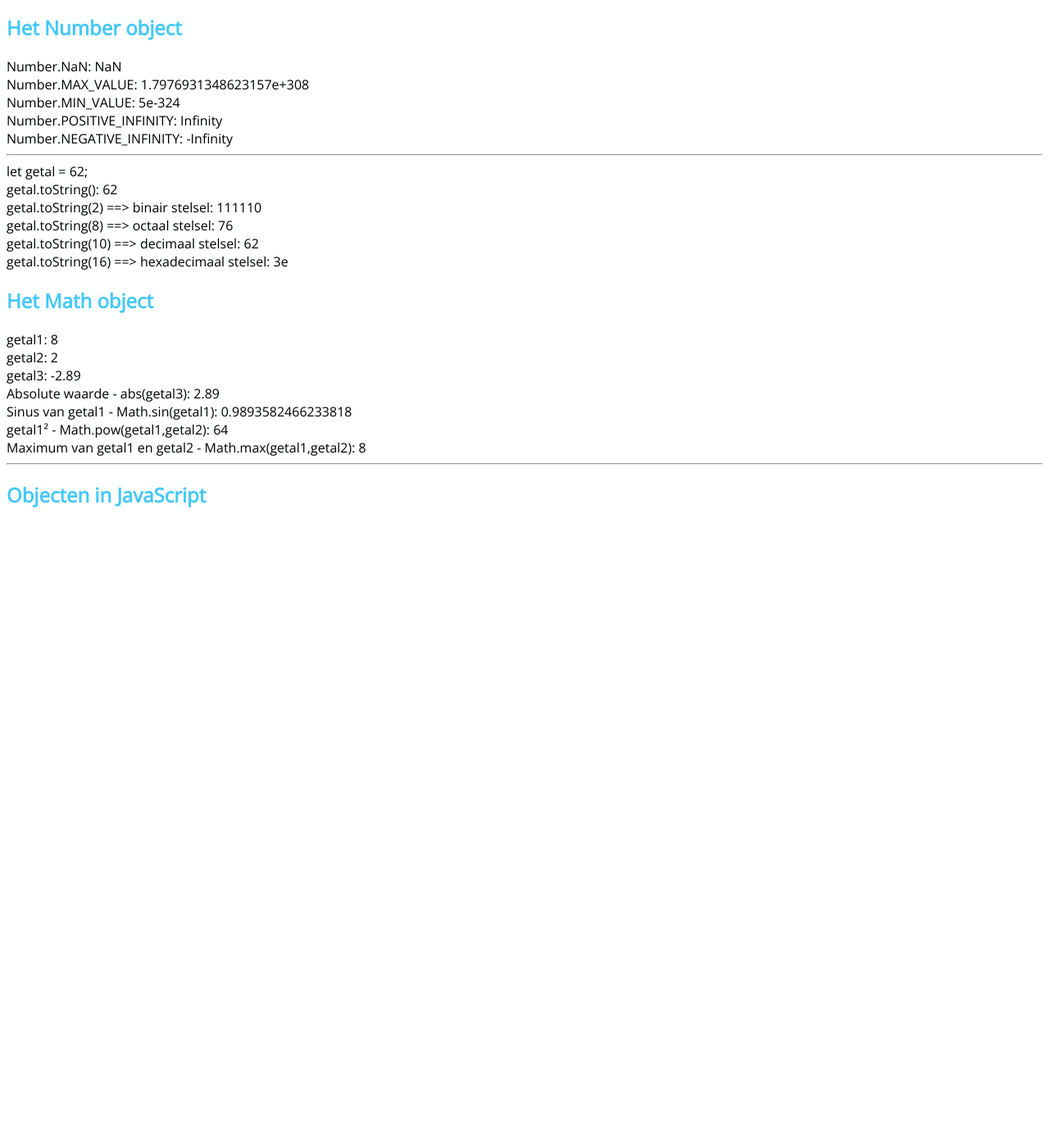
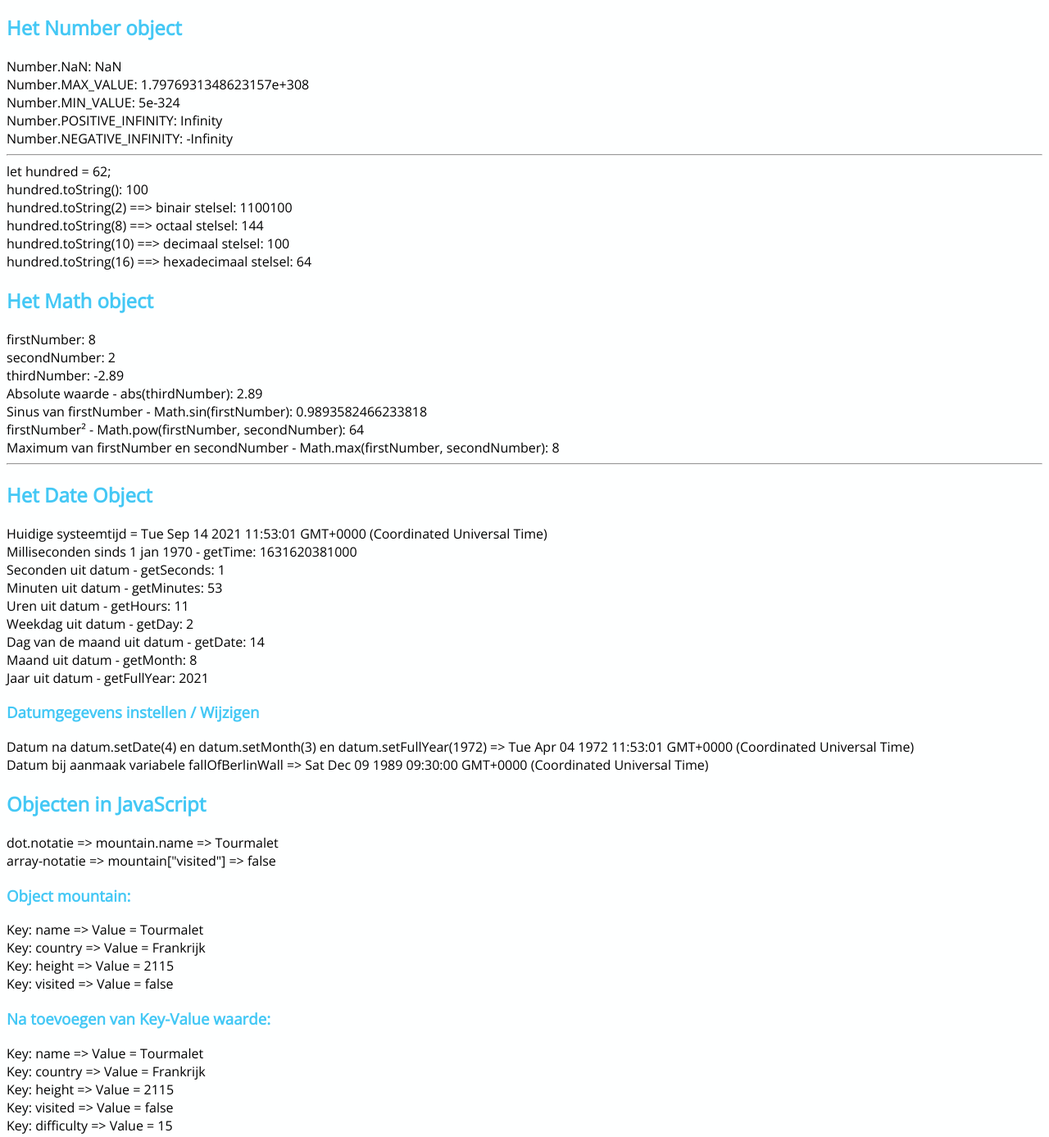
Before and after one commit to howest-gp-wfa/cu-Objecten, a plain HTML site: page index.html in a window 1280 px wide. Shown: the part 576-1963 px from the top of the page at 82% size. Before the commit the page ends 1216 px from the top, so only its background shows below. Drawn offline with nearby package versions, Linux system fonts and the light colour scheme.

Commit message:
Update conventions

```diff
--- a/index.html
+++ b/index.html
@@ -21,13 +21,16 @@
   <div id="analysis"></div>
 
   <h2>Het Number object</h2>
-  <div id="number-voorbeeld"></div>
+  <div id="number-object"></div>
 
   <h2>Het Math object</h2>
-  <div id="math-voorbeeld"></div>
+  <div id="math-object"></div>
+
+  <h2>Het Date Object</h2>
+  <div id="date-object"></div>
 
   <h2>Objecten in JavaScript</h2>
-  <div id="object-voorbeeld"></div>
+  <div id="object-example"></div>
 </body>
 
 </html>
--- a/js/script.js
+++ b/js/script.js
@@ -5,9 +5,10 @@ window.addEventListener("load", initialize);
 // Globale Variabelen
   let divAnalysis;
   let inpSentence;
-  let divNumberVoorbeeld;
-  let divMathVoorbeeld;
-  let divObjectVoorbeeld;
+  let divNumberObject;
+  let divMathObject;
+  let divDateObject;
+  let divObject;
 
 // Functies
 function initialize() {
@@ -16,72 +17,121 @@ function initialize() {
     divAnalysis = document.getElementById("analysis");
     inpSentence = document.getElementById("sentence");
 
-    divNumberVoorbeeld = document.getElementById("number-voorbeeld");
-    divMathVoorbeeld = document.getElementById("math-voorbeeld");
-    divObjectVoorbeeld = document.querySelector("#object-voorbeeld");
+    divNumberObject = document.getElementById("number-object");
+    divMathObject = document.getElementById("math-object");
+    divDateObject = document.getElementById("date-object");
+    divObject = document.querySelector("#object-example");
 
     // Toevoegen Event-Listeners
-    btnAnalyseSentence.addEventListener("click", displayAnalysis);
+    btnAnalyseSentence.addEventListener("click", displayStringAnalysis);
+    divDateObject.addEventListener("click", displayDateExample);
 
     // Toevoegen van content
     inpSentence.value = "Jantje zag eens pruimen hangen, als eieren zo groot...";
 
     // Uitvoeren van functies
-    displayAnalysis();
-    toonNumberVoorbeeld();
-    toonMathVoorbeeld();
+    displayStringAnalysis();
+    displayNumberExample();
+    displayMathExample();
+    displayDateExample();
+    displayObjectExample();
 }
 
-function ToonObjectVoorbeeld() {
-    const berg = {"Naam" : "Tourmalet", "Land" : "Frankrijk", "Hoogte" : 2115, "Opgefietst" : false};
-    divObjectVoorbeeld.innerHTML = `dot.notatie => berg.Naam => ${berg.Naam} <br/>`;
-    divObjectVoorbeeld.innerHTML += `array-notatie => berg["Opgefietst"] => ${berg["Opgefietst"]} <br/>`;
+function displayObjectExample() {
+
+  const mountain = {
+    name: "Tourmalet",
+    country: "Frankrijk",
+    height: 2115,
+    visited: false
+  };
+
+  divObject.innerHTML = `dot.notatie => mountain.name => ${mountain.name} <br/>`;
+  divObject.innerHTML += `array-notatie => mountain["visited"] => ${mountain["visited"]} <br/>`;
+
   // Weergave in de console => Object visualiseren
-    console.log(berg);
+  console.log(mountain);
+
+  divObject.innerHTML += "<h3>Object mountain: </h3>";
+
   // Doorlussen van  het object
-    divObjectVoorbeeld.innerHTML += "<h3>Object berg : </h3>";
-    for(let bergEigenschap in berg){
-      divObjectVoorbeeld.innerHTML += `Key : ${bergEigenschap} => Value = ${berg[bergEigenschap]} <br/>`;
+  for (let mountainProperty in mountain) {
+    divObject.innerHTML += `Key: ${mountainProperty} => Value = ${mountain[mountainProperty]} <br/>`;
   }
-    divObjectVoorbeeld.innerHTML += "<h3> Na toevoegen van Key-Value waarde : </h3>";
-    berg.Score = 15;
-    for(let bergEigenschap in berg) {
-      divObjectVoorbeeld.innerHTML += `Key : ${bergEigenschap} => Value = ${berg[bergEigenschap]} <br/>`;
+
+  divObject.innerHTML += "<h3> Na toevoegen van Key-Value waarde: </h3>";
+
+  mountain.difficulty = 15;
+
+  for (let mountainProperty in mountain) {
+    divObject.innerHTML += `Key: ${mountainProperty} => Value = ${mountain[mountainProperty]} <br/>`;
   }
 }
 
-function toonMathVoorbeeld() {
-  let getal1 = 8;
-  let getal2 = 2;
-  let getal3 = -2.89;
-  let tekst = "";
+function displayDateExample() {
 
-  tekst =   `getal1: ${getal1}<br />
-            getal2: ${getal2}<br />
-            getal3: ${getal3}<br />
-            Absolute waarde - abs(getal3): ${Math.abs(getal3)}<br />
-            Sinus van getal1 - Math.sin(getal1): ${Math.sin(getal1)}<br />  getal1² - Math.pow(getal1,getal2): ${Math.pow(getal1, getal2)}<br />
-            Maximum van getal1 en  getal2 - Math.max(getal1,getal2): ${Math.max(getal1, getal2)}<br />
-            <hr />`;
-  divMathVoorbeeld.innerHTML = tekst;
+  let date = new Date();
+
+  let message = `Huidige systeemtijd = ${date} <br />
+    Milliseconden sinds 1 jan 1970 - getTime: ${date.getTime()}<br />
+    Seconden uit datum - getSeconds: ${date.getSeconds()}<br />
+    Minuten uit datum - getMinutes: ${date.getMinutes()}<br />
+    Uren uit datum - getHours: ${date.getHours()}<br />
+    Weekdag uit datum - getDay: ${date.getDay()}<br />
+    Dag van de maand uit datum - getDate: ${date.getDate()}<br />
+    Maand uit datum - getMonth: ${date.getMonth()}<br />
+    Jaar uit datum - getFullYear: ${date.getFullYear()}<br />`;
+
+   // Instellen van datumggegevens
+   date.setDate(4);
+   date.setMonth(3);
+   date.setFullYear(1972);
+
+   const fallOfBerlinWall = new Date(1989, 11, 9, 9, 30, 0);
+
+   message +=  `<h3> Datumgegevens instellen / Wijzigen </h3>
+               Datum na datum.setDate(4) en datum.setMonth(3) en datum.setFullYear(1972) => ${date} <br />
+               Datum bij aanmaak variabele fallOfBerlinWall => ${fallOfBerlinWall}`;
+
+    divDateObject.innerHTML = message;
+
 }
 
-function toonNumberVoorbeeld() {
-    let getal = 62;
-    let tekst = `Number.NaN: ${Number.NaN}<br />
+function displayMathExample() {
+  const firstNumber = 8;
+  const secondNumber = 2;
+  const thirdNumber = -2.89;
+
+  const message =   `firstNumber: ${firstNumber}<br />
+            secondNumber: ${secondNumber}<br />
+            thirdNumber: ${thirdNumber}<br />
+            Absolute waarde - abs(thirdNumber): ${Math.abs(thirdNumber)}<br />
+            Sinus van firstNumber - Math.sin(firstNumber): ${Math.sin(firstNumber)}<br />  firstNumber² - Math.pow(firstNumber, secondNumber): ${Math.pow(firstNumber, secondNumber)}<br />
+            Maximum van firstNumber en  secondNumber - Math.max(firstNumber, secondNumber): ${Math.max(firstNumber, secondNumber)}<br />
+            <hr />`;
+
+  divMathObject.innerHTML = message;
+
+}
+
+function displayNumberExample() {
+  const hundred = 100;
+  let message = `Number.NaN: ${Number.NaN}<br />
               Number.MAX_VALUE: ${Number.MAX_VALUE}<br />
               Number.MIN_VALUE: ${Number.MIN_VALUE}<br />    Number.POSITIVE_INFINITY: ${Number.POSITIVE_INFINITY}<br />    Number.NEGATIVE_INFINITY: ${Number.NEGATIVE_INFINITY}<br />    <hr />
-                let getal = 62;<br />
-                getal.toString(): ${getal.toString()}<br />
-                getal.toString(2) ==> binair stelsel: ${getal.toString(2)}<br />
-                getal.toString(8) ==> octaal stelsel: ${getal.toString(8)}<br />
-                getal.toString(10) ==> decimaal stelsel: ${getal.toString(10)}<br />
-                getal.toString(16) ==> hexadecimaal stelsel: ${getal.toString(16)}<br />`;
-    divNumberVoorbeeld.innerHTML = tekst;
+              let hundred = 62;<br />
+              hundred.toString(): ${hundred.toString()}<br />
+              hundred.toString(2) ==> binair stelsel: ${hundred.toString(2)}<br />
+              hundred.toString(8) ==> octaal stelsel: ${hundred.toString(8)}<br />
+              hundred.toString(10) ==> decimaal stelsel: ${hundred.toString(10)}<br />
+              hundred.toString(16) ==> hexadecimaal stelsel: ${hundred.toString(16)}<br />`;
+
+    divNumberObject.innerHTML = message;
+
 }
 
 
-function displayAnalysis() {
+function displayStringAnalysis() {
 
   const sentence = inpSentence.value;
   let words = [];
```
Lines whose indentation alone changed are shown as unchanged.
